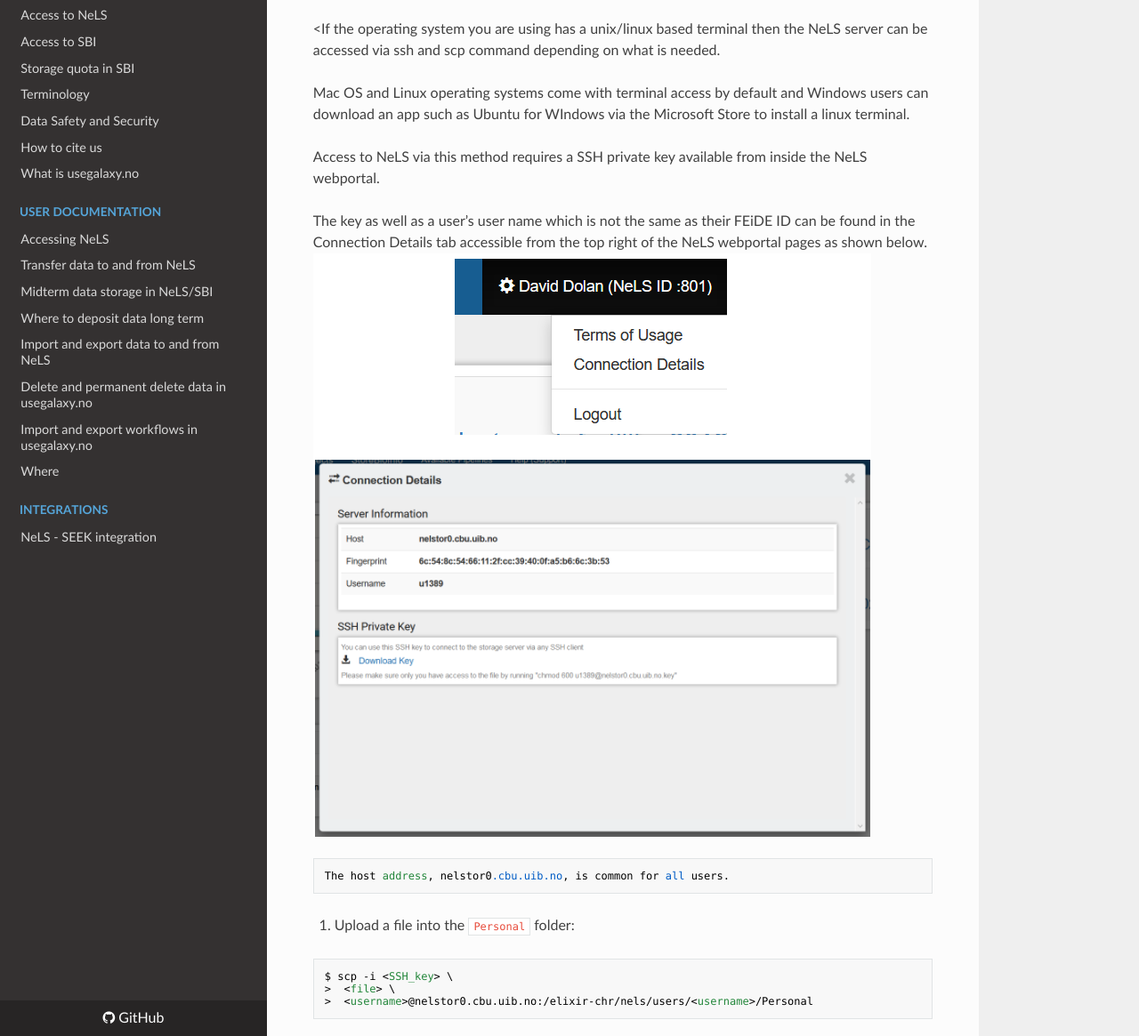
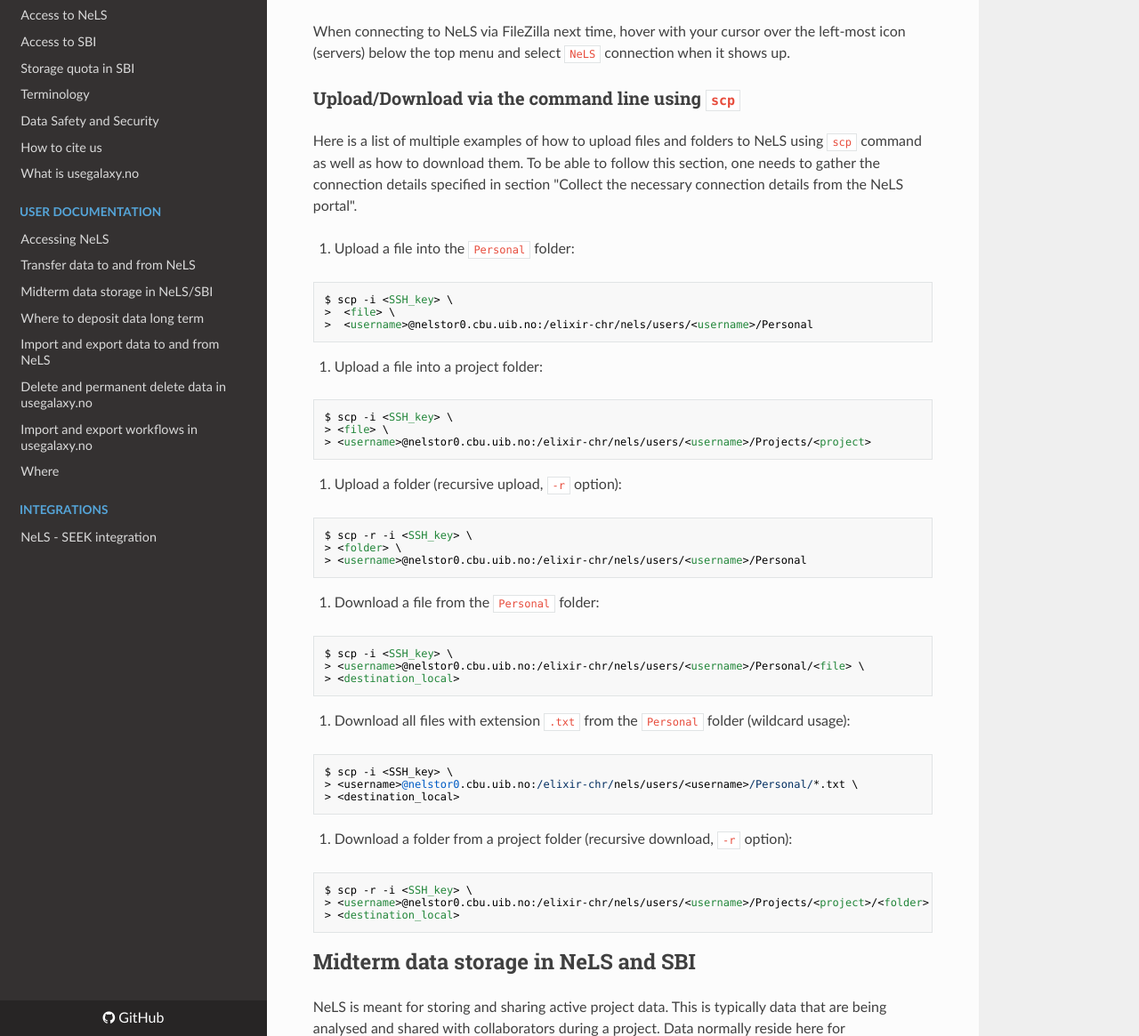
Before and after one commit to elixir-no-nels/nels-docs, an MkDocs documentation site: the page built from docs/user-doc.md, in a window 1280 px wide and 1400 px high, scrolled down 4929 px, cut to the strip 235-1400 px from the top of the window. Shown: the whole strip at 89% size. Built offline with MkDocs 1.6.1, drawn with Linux system fonts in a browser that asks for light colours; nearby versions of some CDN libraries; some of the changed text lies outside the part shown.

Commit message:
small edits in 'Transfer data to and from NeLS'

````diff
--- a/docs/user-doc.md
+++ b/docs/user-doc.md
@@ -74,33 +74,33 @@
 
 This access option is used when data needs to be backed up from NeLS to SBI, for details see section "Medterm data storage in NeLS and SBI".
 
-<center>
+<p align="middle">
 <img src="images/NeLS_personal.png" width="800" alt="NeLS Personal Area" />
 
 Screenshot of the Personal Area in the NeLS portal, highlighted blocks: 1. Upload File(s), Add New Folder; 2. File and folder manipulation; 3. Rename file or folder; 4. (De)select all/some items; 5. Projects Area - the same functionality available there as in the Personal Area.
-</center>
+</p>
 
 ### Collect the necessary connection details from the NeLS portal
 
 Access to NeLS using `scp` or `sftp` (be it via command line or with a program like FileZilla) requires three specific pieces of information: host address (1.), username - which differs from FEiDE ID and Idp (2.), and SSH private key associated with the username (3.). All the informations can be found in the Connection Details window of the NeLS portal. To open the window, navigate to the top right corner and select Connection Details form the menu. Screenshots of the menu and the window are shown below.
 
-<center>
+<p align="middle">
 <img src="images/NeLS_connection_details_navigation.png" width="600" alt="NeLS Connection Details Navigation" />
 
 NeLS portal - Navigation to menu with connection details.
-</center>
+</p>
 
-<center>
+<p align="middle">
 <img src="images/NeLS_connection_details.png" width="400" alt="NeLS Connection Details" />
 
 NeLS portal - Connection Details: 1. host, 2. username, 3. key.
-</center>
+</p>
 
 Download the SSH key to the computer from which you want to authenticate on NeLS, note the host address (`nelstor0.cbu.uib.no`) and your username. Modify access permissions for the SSH key in such a way that only you can read and write to the file and no other user can access the file. In the linux-based operating systems (including OsX), one can achieve this by typing `chmod 600 <SSH_key>` into a terminal window. In Windows, one can access the security tab in the `Properties` option of the `<SSH_key>` file and keep access granted only to oneself, `SYSTEM` and `Administrators`.
 
 ### Upload/Download using dedicated programs (FileZilla setup)
 
-Programs such as [FileZilla](https://filezilla-project.org/) and [WinSCP](https://winscp.net/eng/download.php) can also be used to transfer data to and from NeLS. Connection to NeLS has to be properly set up inside the tool’s configuration options providing the host address, username, and the user's SSH key.
+Programs such as [FileZilla](https://filezilla-project.org/) and [WinSCP](https://winscp.net/eng/download.php) can be used to transfer data to and from NeLS. Connection to NeLS has to be properly set up inside the tool’s configuration options providing the host address, username, and the user's SSH key.
 
 When using FileZilla, select `File` from the top menu and open `Site Manager...`. Click on the `New Site` button and call the new site `NeLS`.
 
@@ -113,31 +113,22 @@
 
 The Site Manager Form will at the end look similar to the screenshot below. Press the `Connect` button. When the connection to NeLS is successfully established, the content of the local computer is shown in the left-hand side window and the content of NeLS is shown in the right-hand side window. File copying can be done by dragging and dropping files which should be coppied.
 
-<center>
+<p align="middle">
 <img src="images/NeLS_FileZilla_site_manager_filled" width="600" alt="FileZilla site manager filled" />
 
 FileZilla New Site Manager Form - filled, info from the NeLS Connection Details in 1.,2.,3.
-</center>
+</p>
+
 
 When connecting to NeLS via FileZilla next time, hover with your cursor over the left-most icon (servers) below the top menu and select `NeLS` connection when it shows up.
 
 
 ### Upload/Download via the command line using `scp`
 
-<If the operating system you are using has a unix/linux based terminal then the NeLS server can be accessed via ssh and scp command depending on what is needed.
+Here is a list of multiple examples of how to upload files and folders to NeLS using `scp` command as well as how to download them. To be able to follow this section, one needs to gather the connection details specified in section "Collect the necessary connection details from the NeLS portal".
 
-Mac OS and Linux operating systems come with terminal access by default and Windows users can download an app such as Ubuntu for WIndows via the Microsoft Store to install a linux terminal.
-
-Access to NeLS via this method requires a SSH private key available from inside the NeLS webportal.
-
-The key as well as a user’s user name which is not the same as their FEiDE ID can be found in the Connection Details tab accessible from the top right of the NeLS webportal pages as shown below.
-![](images/NeLs_DataTransfer_CLI.png)
-
-	The host address, nelstor0.cbu.uib.no, is common for all users.
->
 
 1. Upload a file into the `Personal` folder:
-
 ```
 $ scp -i <SSH_key> \
 >  <file> \
@@ -145,15 +136,13 @@
 ```
 
 2. Upload a file into a project folder:
-
 ```
 $ scp -i <SSH_key> \
 > <file> \
 > <username>@nelstor0.cbu.uib.no:/elixir-chr/nels/users/<username>/Projects/<project>
 ```
 
-3. Upload a folder recursively:
-
+3. Upload a folder (recursive upload, `-r` option):
 ```
 $ scp -r -i <SSH_key> \
 > <folder> \
@@ -161,15 +150,20 @@
 ```
 
 4. Download a file from the `Personal` folder:
-
 ```
 $ scp -i <SSH_key> \
 > <username>@nelstor0.cbu.uib.no:/elixir-chr/nels/users/<username>/Personal/<file> \
 > <destination_local>
 ```
 
-5. Download a folder from a project folder:
+5. Download all files with extension `.txt` from the `Personal` folder (wildcard usage):
+```
+$ scp -i <SSH_key> \
+> <username>@nelstor0.cbu.uib.no:/elixir-chr/nels/users/<username>/Personal/*.txt \
+> <destination_local>
+```
 
+6. Download a folder from a project folder (recursive download, `-r` option):
 ```
 $ scp -r -i <SSH_key> \
 > <username>@nelstor0.cbu.uib.no:/elixir-chr/nels/users/<username>/Projects/<project>/<folder> \
````
